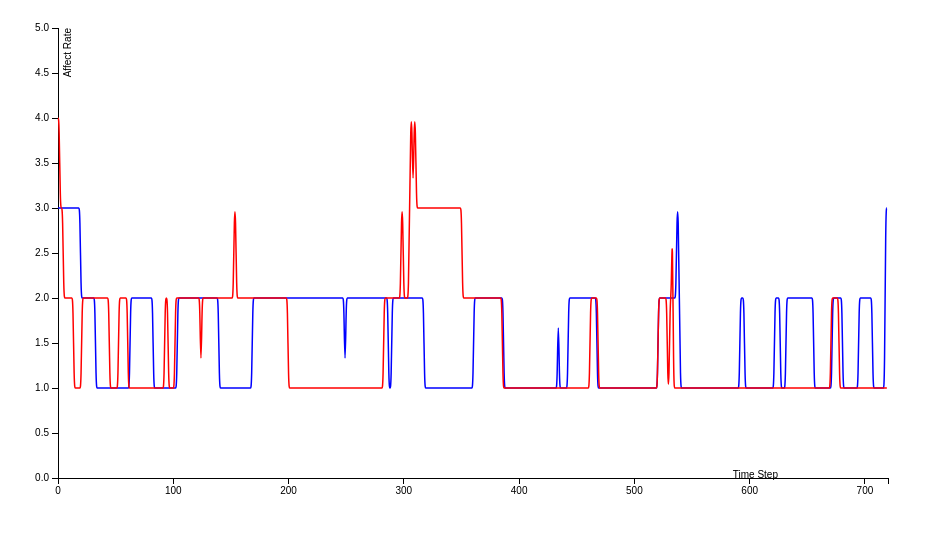
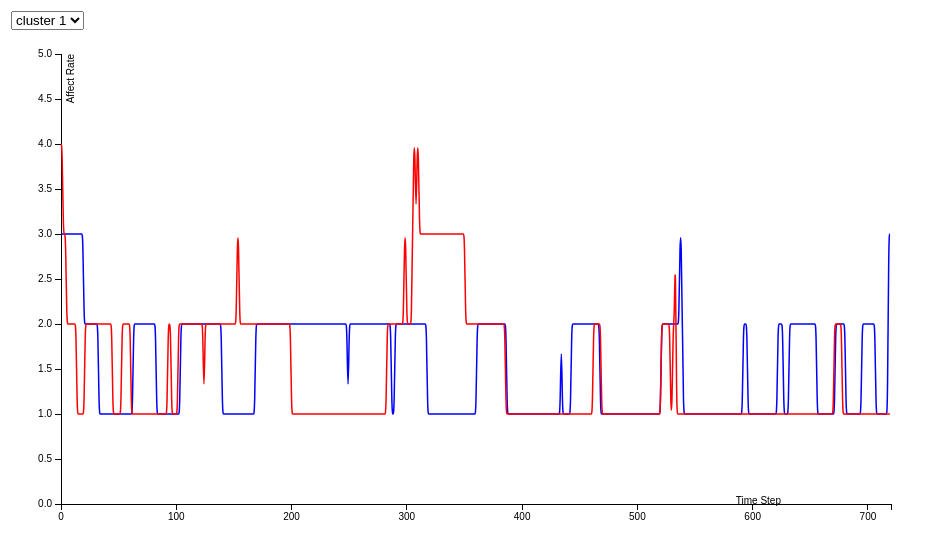
Before and after one commit to lixun910/LCSS, a plain HTML site: page index.html in a window 1280 px wide. Shown: the whole page, without its empty margins (0-944 px from the left). Drawn offline with nearby package versions, Linux system fonts and the light colour scheme.

Commit message:
Update index.html

```diff
--- a/index.html
+++ b/index.html
@@ -22,8 +22,30 @@ body {
 </style>
 <body>
 <script src="http://d3js.org/d3.v3.js"></script>
+<script src="https://code.jquery.com/jquery-2.1.3.min.js"></script>
+
+
+<table>
+  <tr>
+    <td>
+      <select id="cluster_sel">
+        <option>cluster 1</option>
+        <option>cluster 2</option>
+        <option>cluster 3</option>
+        <option>cluster 4</option>
+        <option>cluster 5</option>
+      </select>
+    </td>
+  </tr>
+  <tr>
+    <td>
+      <div id="plot"></div>
+    </td>
+  </tr>
+</table>
+
 <script>
-
+function AddPlot(data_path) {
   var margin = {top: 20, right: 80, bottom: 30, left: 50},
       width = 960 - margin.left - margin.right,
       height = 500 - margin.top - margin.bottom;
@@ -49,13 +71,13 @@ var line = d3.svg.line()
       .x(function(d) { return x(d.index); })
       .y(function(d) { return y(d.value); });
 
-var svg = d3.select("body").append("svg")
+  var svg = d3.select("#plot").append("svg")
       .attr("width", width + margin.left + margin.right)
       .attr("height", height + margin.top + margin.bottom)
     .append("g")
       .attr("transform", "translate(" + margin.left + "," + margin.top + ")");
 
-d3.text("data/c200.txt", function(text) {
+  d3.text(data_path, function(text) {
     var rows = d3.csv.parseRows(text),
         male = [],
         female = [],
@@ -103,5 +125,10 @@ d3.text("data/c200.txt", function(text) {
         .style("stroke", function(d) { return d.color; });
 
   });
+}
 
+$('document').ready(function(){
+  AddPlot("data/c200.txt");
+
+});
 </script>
```
Lines whose indentation alone changed are shown as unchanged.
